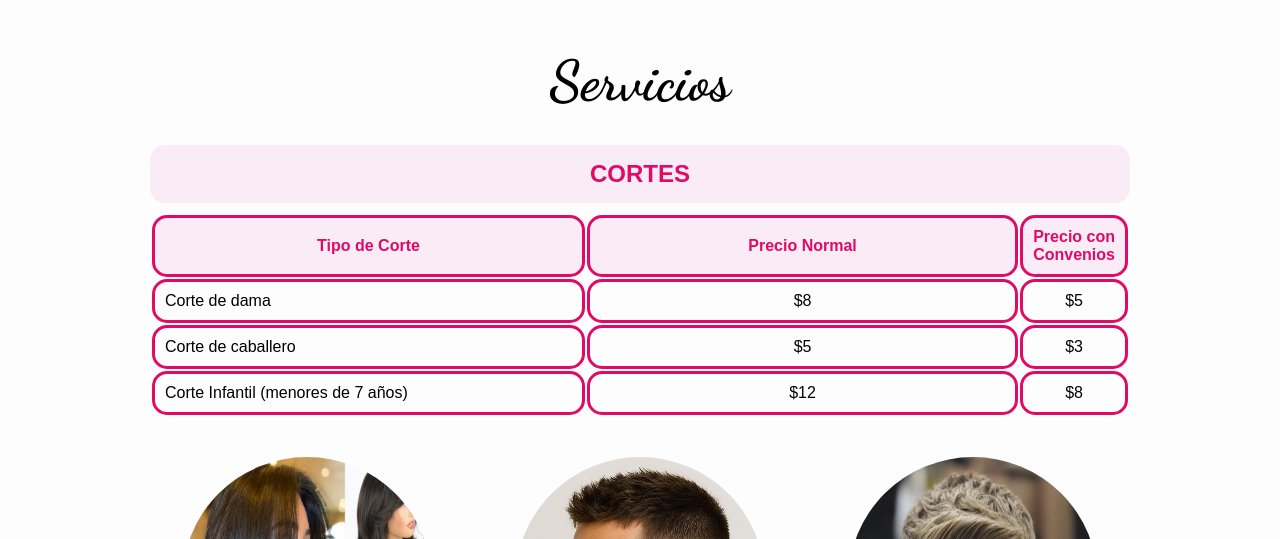
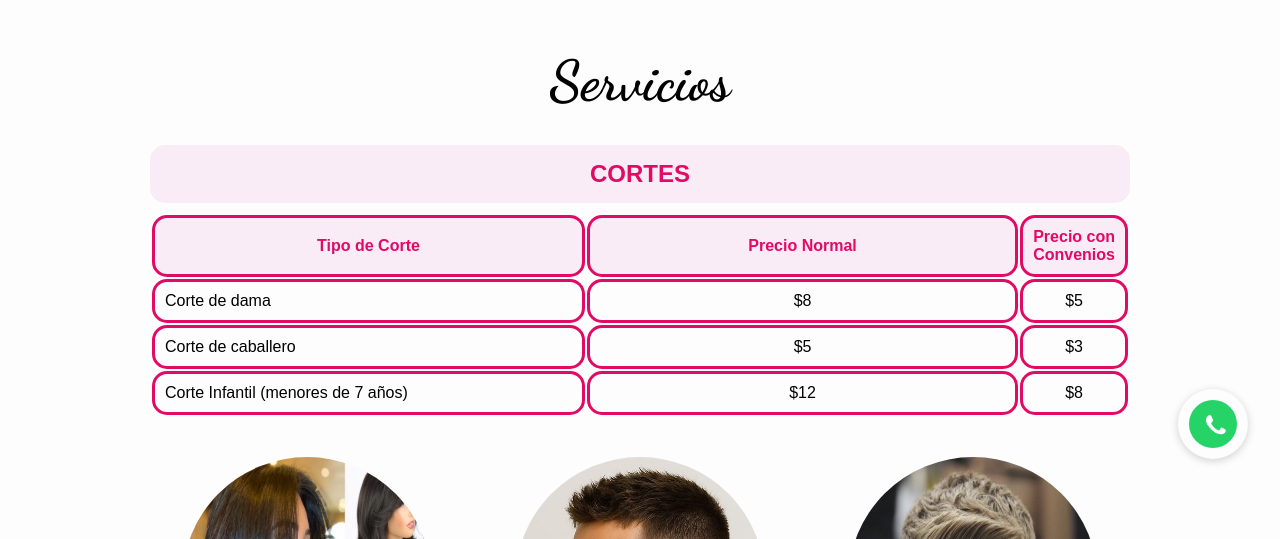
Before and after one commit to abi-cvc/MireTijeras, a plain HTML site: page html/services.html in a window 1280 px wide. Shown: the part 261-800 px from the top of the page. Drawn offline with Linux system fonts and the light colour scheme.

Commit message:
Implementación de boton flotante de WhatsApp y eliminación de página de contacto

```diff
--- a/css/styles.css
+++ b/css/styles.css
@@ -291,3 +291,34 @@ footer {
 .admin-link:hover {
     color: var(--color_2);
 }
+
+.whatsapp-float {
+    position: fixed;
+    right: 32px;
+    bottom: 80px;
+    z-index: 1000;
+    background: none;
+    border: none;
+    outline: none;
+    cursor: pointer;
+    box-shadow: 0 2px 8px rgba(0,0,0,0.18);
+    border-radius: 50%;
+    transition: transform 0.2s;
+    display: flex;
+    align-items: center;
+    justify-content: center;
+    padding: 0;
+    width: 70px;
+    height: 70px;
+}
+
+.whatsapp-float svg {
+    width: 48px;
+    height: 48px;
+    display: block;
+}
+
+.whatsapp-float:hover {
+    transform: scale(1.08);
+    box-shadow: 0 4px 16px rgba(0,0,0,0.22);
+}
--- a/html/services.html
+++ b/html/services.html
@@ -15,6 +15,7 @@
     <link href="https://fonts.googleapis.com/css2?family=Dancing+Script:wght@400..700&display=swap" rel="stylesheet">
 
     <script src="/js/servicios.js"></script>
+    <script src="/js/whatsapp-float.js"></script>
 
 </head>
 <body>
@@ -30,7 +31,6 @@
                 <li class="barra"><a href="/html/booking.html">Agendar Cita</a></li>
                 <li class="barra"><a href="/html/reviews.html">Reseñas</a></li>
                 <li class="barra"><a href="/html/suggestions.html">Buzon de Sugerencias</a></li>
-                <li class="barra"><a href="/html/contact.html">Contacto</a></li>
                 <li class="barra"><a href="/html/benefits.html">Convenios y Beneficios</a></li>
             </ul>
         </nav>
@@ -180,6 +180,8 @@
         </div>
     </footer>
 
+    <script src="/js/suggestions.js"></script>
+    <script src="/js/whatsapp-float.js"></script>
 
 </body>
 </html>
--- /dev/null
+++ b/js/whatsapp-float.js
@@ -0,0 +1,18 @@
+// Botón flotante de WhatsApp para todas las páginas
+(function() {
+    const phone = '0987042660';
+    const message = encodeURIComponent('¡Hola! Quiero agendar una cita o consultar un servicio.');
+    const link = `https://wa.me/593${phone.slice(1)}?text=${message}`;
+    const btn = document.createElement('a');
+    btn.href = link;
+    btn.target = '_blank';
+    btn.className = 'whatsapp-float';
+    btn.title = 'Contáctanos por WhatsApp';
+    btn.innerHTML = `
+        <svg viewBox="0 0 32 32" width="38" height="38" fill="#fff" style="vertical-align:middle;">
+            <circle cx="16" cy="16" r="16" fill="#25D366"/>
+            <path d="M24.5 19.7c-.4-.2-2.3-1.1-2.6-1.2-.3-.1-.5-.2-.7.2-.2.4-.7 1.2-.9 1.4-.2.2-.3.3-.7.1-.4-.2-1.5-.6-2.8-1.8-1-1-1.7-2.2-1.9-2.6-.2-.4 0-.6.2-.8.2-.2.4-.5.6-.7.2-.2.2-.4.3-.6.1-.2 0-.5-.1-.7-.1-.2-.7-1.7-1-2.3-.3-.6-.6-.5-.8-.5-.2 0-.5 0-.7 0-.2 0-.6.1-.9.4-.3.3-1.2 1.2-1.2 2.9s1.2 3.3 1.4 3.5c.2.2 2.3 3.6 5.6 5.1.8.3 1.4.5 1.9.6.8.1 1.5.1 2 .1.6-.1 1.8-.7 2.1-1.4.3-.7.3-1.3.2-1.4-.1-.1-.4-.2-.8-.4z"/>
+        </svg>
+    `;
+    document.body.appendChild(btn);
+})();
```
Also changed, not shown: html/booking.html (+1 -1 lines), html/reviews.html (+1 -1 lines), html/suggestions.html (+1 -1 lines), index.html (+3 -1 lines), html/contact.html (deleted).
